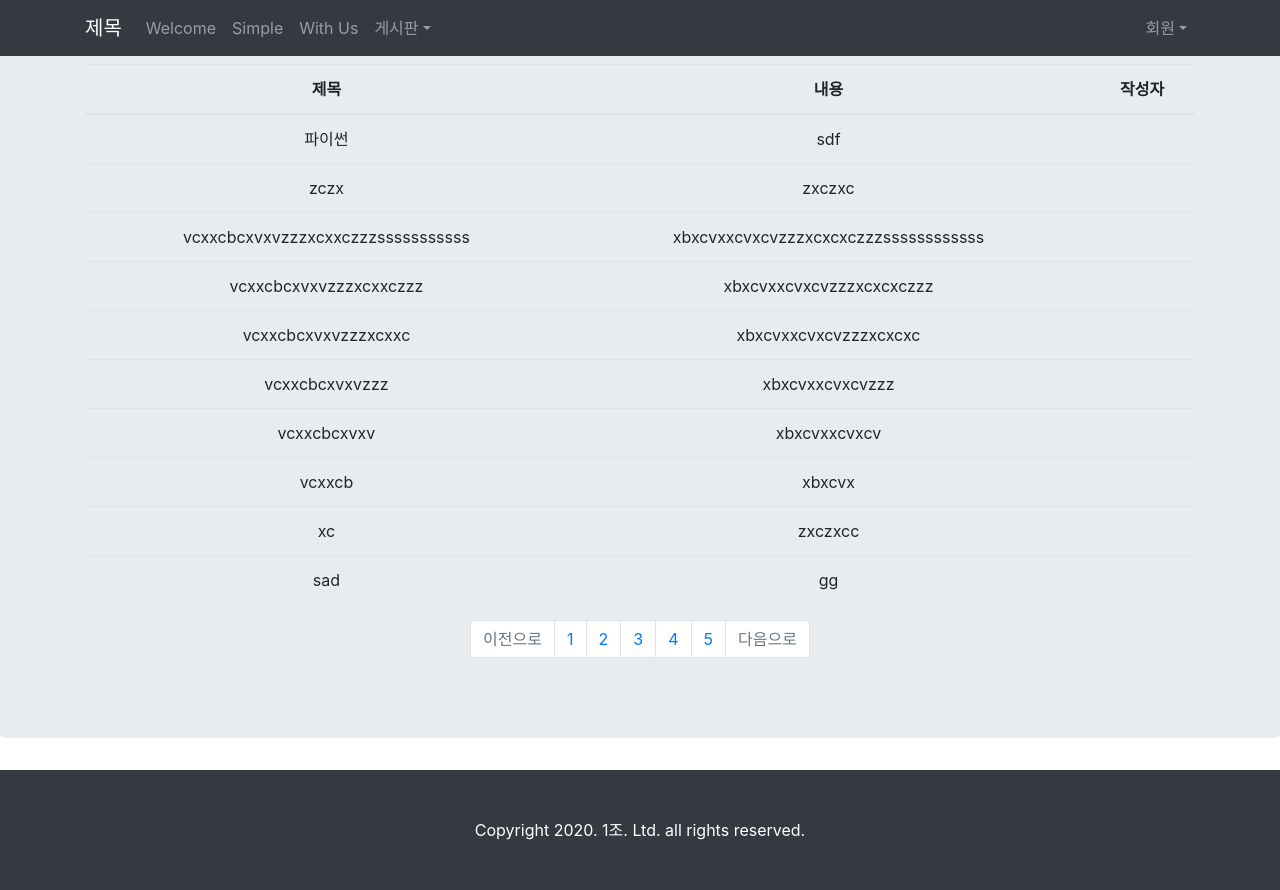
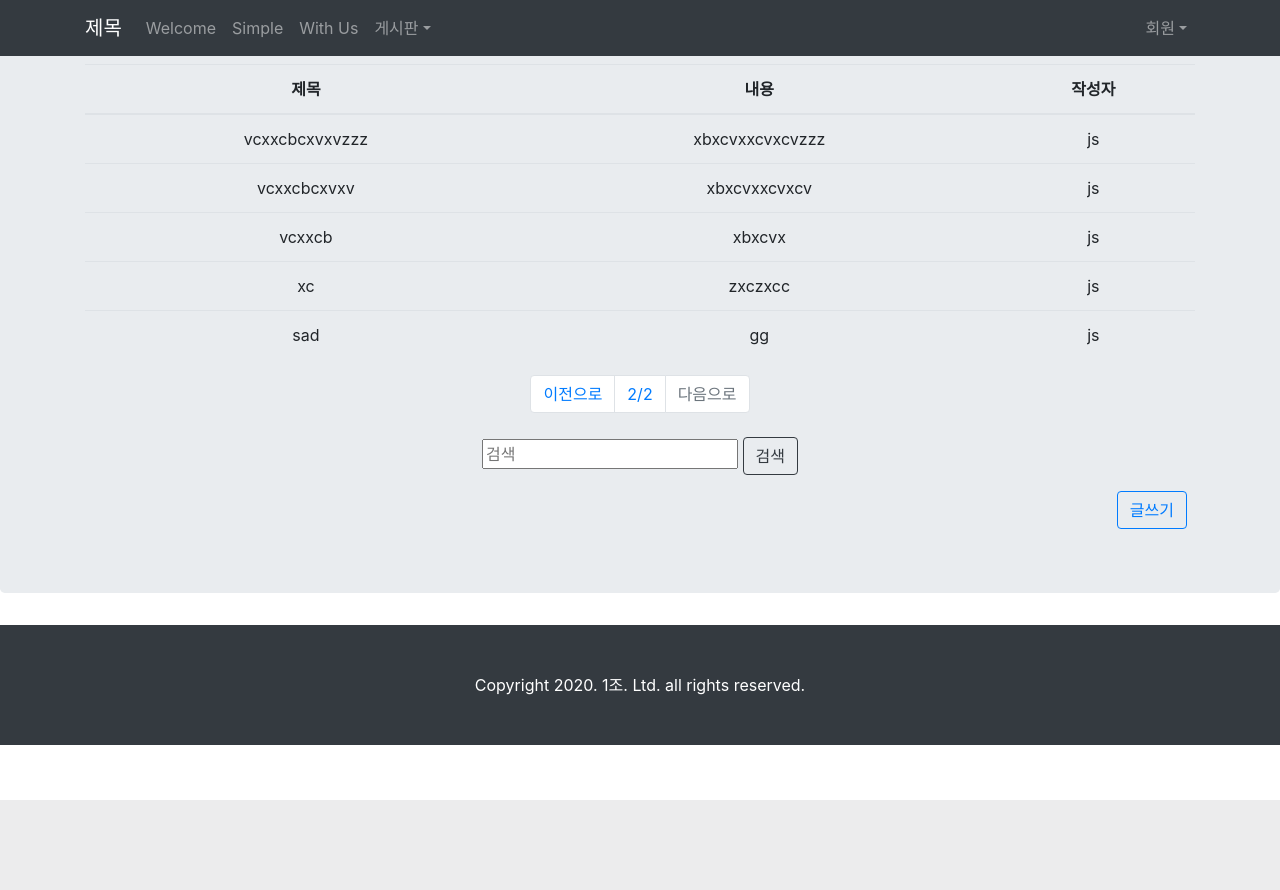
Before and after one commit to dkqqkr42/University_Community_Project, a Django app: page /article/board/?p=2 in a window 1280 px wide. After the commit the page ends 800 px from the top, so only its background shows below. Run offline with Django 3.2, Linux system fonts and the light colour scheme; data comes from the database, SQL or seed files in the repository; both versions use the stored data as it was after the commit; some libraries are stand-ins or nearby versions.

Commit message:
페이징

```diff
--- a/project/views.py
+++ b/project/views.py
@@ -60,12 +60,12 @@ def signup(request):
     return render(request, 'signup.html')
 
 def board(request):
-    # select * from article order by id desc
-    article_list = Article.objects.order_by('-id')
-    context = {'article_list' : article_list}
-    page = int(request.GET.get('p', 1)) #없으면 1로 지정
-    paginator = Paginator(article_list, 5) #한 페이지 당 몇개 씩 보여줄 지 지정
-    return render(request, 'board.html', context)
+    articles = Article.objects
+    article_list = Article.objects.all().order_by('-id')
+    paginator = Paginator(article_list, 5)
+    page = int(request.GET.get('p', 1))
+    posts = paginator.get_page(page)
+    return render(request, "board.html", {'article_list' : article_list, 'posts' : posts})
 
 def write(request):
     if request.method == 'POST':
--- a/templates/board.html
+++ b/templates/board.html
@@ -12,21 +12,21 @@
                 </tr>
             </thead>
             <tbody>
-                {% for article in article_list %}
+                {% for article in posts %}
                 <tr onclick=' location="/article/detail/{{ article.id }}"'>
                     <!-- <td>{{ article.id }}</td> -->
                     <td>{{ article.title }}</td>
                     <td>{{ article.content }}</td>
-                    <td>{{ article.user.name }}</td>
+                    <td>{{ article.user.userName }}</td>
                 </tr>
                 {% endfor %}
             </tbody>
         </table>
         <nav>
             <ul class="pagination justify-content-center">
-                {% if products.has_previous %}
+                {% if posts.has_previous %}
                 <li class="page-item">
-                    <a class="page-link" href="?p={{products.previous_page_number }}">이전으로</a>
+                    <a class="page-link" href="?p={{ posts.previous_page_number }}">이전으로</a>
                 </li>
                 {% else %}
                 <li class="page-item disabled">
@@ -34,31 +34,26 @@
                 </li>
                 {% endif %}
                 <li class="page-item">
-                    <a class="page-link" href="#">{{products.number}}1{{products.paginator.num_pages}}</a>
+                    <a class="page-link" href="#">{{posts.number}}/{{posts.paginator.num_pages}}</a>
                 </li>
+                {% if posts.has_next %}
                 <li class="page-item">
-                    <a class="page-link" href="#">{{products.number}}2{{products.paginator.num_pages}}</a>
-                </li>
-                <li class="page-item">
-                    <a class="page-link" href="#">{{products.number}}3{{products.paginator.num_pages}}</a>
-                </li>
-                <li class="page-item">
-                    <a class="page-link" href="#">{{products.number}}4{{products.paginator.num_pages}}</a>
-                </li>
-                <li class="page-item">
-                    <a class="page-link" href="#">{{products.number}}5{{products.paginator.num_pages}}</a>
-                </li>
-                {% if products.has_next %}
-                <li class="page-item">
-                    <a class="page-link" href="?p={{products.next_page_number }}">다음으로</a>
+					<a class="page-link" href="?p={{ posts.next_page_number }}">다음으로</a>
                 </li>
                 {% else %}
                 <li class="page-item disabled">
                     <a class="page-link" href="#">다음으로</a>
                 </li>
-                {% endif %}
+				{% endif %}
             </ul>
-        </nav>
+		</nav>
+		<div class="p-2">
+			<input type="text" placeholder="검색" name="searchTitle">
+			<a href="search.jsp?searchTitle=" class="btn btn-outline-dark">검색</a>
+		 </div>
+		 <div class="p-2">
+		<a href="write.jsp" class="btn btn-outline-primary float-right">글쓰기</a>
+		</div>
     </div>
 </div>
 {% endblock %}
```
Also changed, not shown: db.sqlite3.
